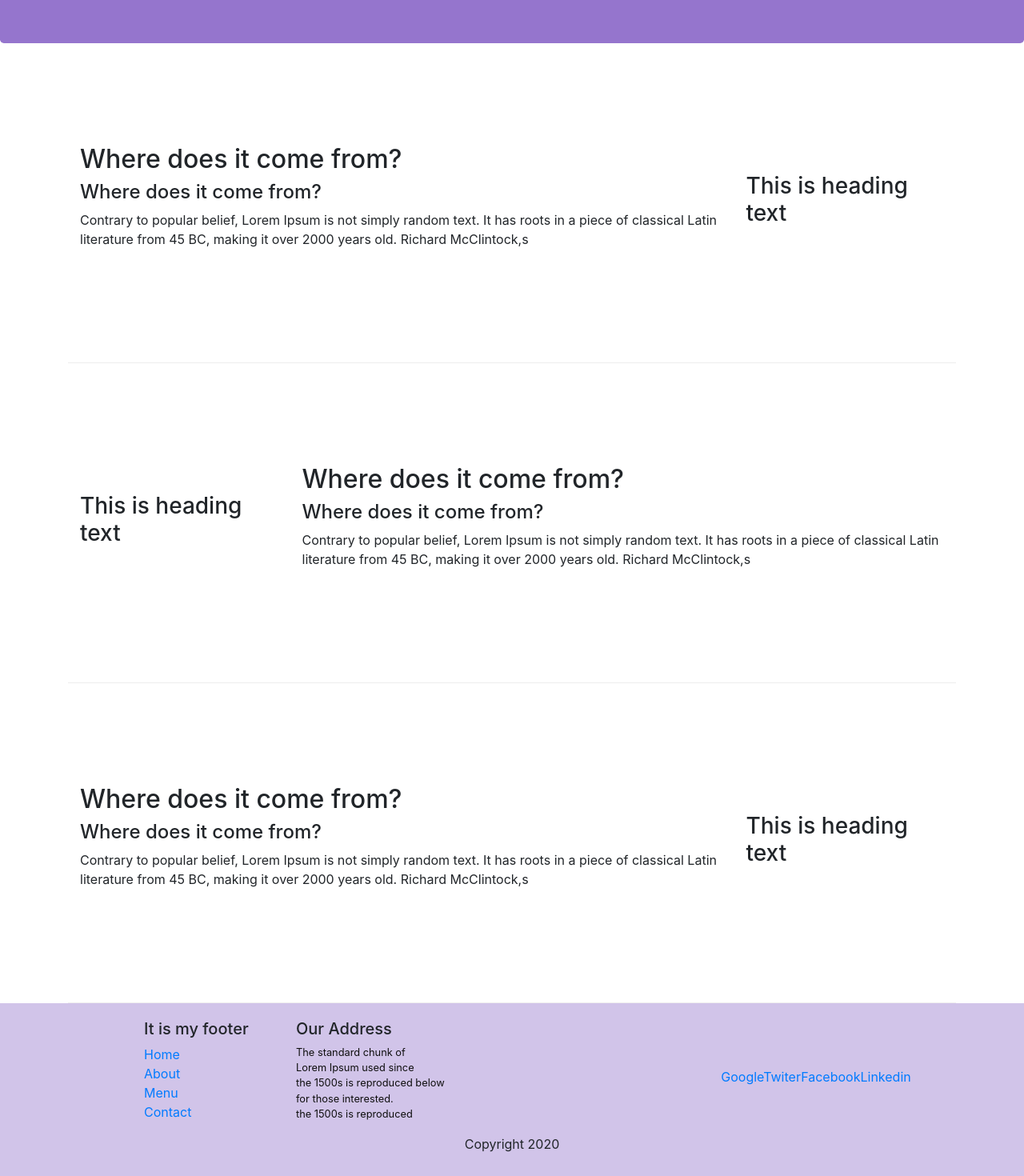
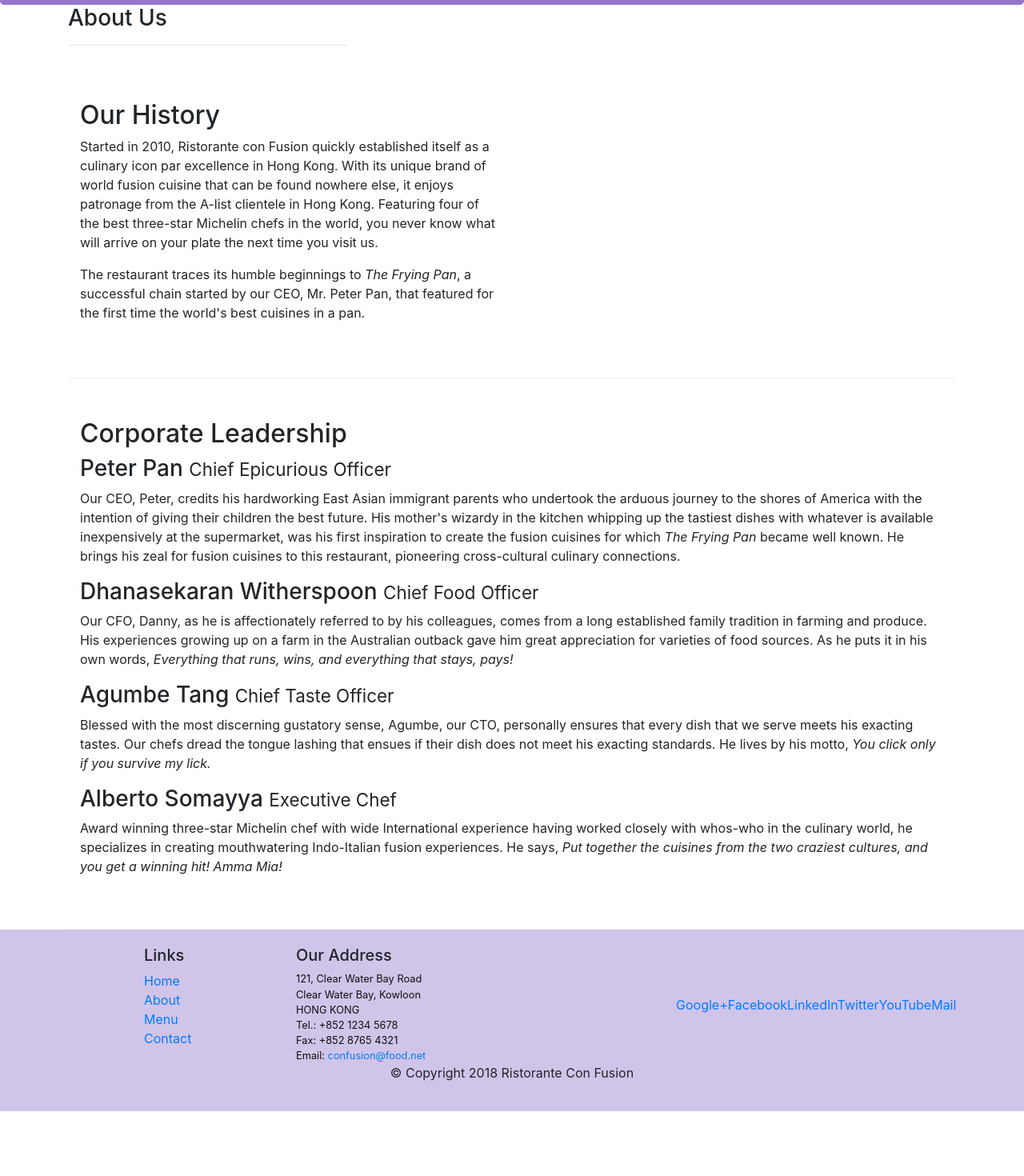
Before and after one commit to ieva1919/UI-Frameworks-and-Tools-Bootstrap-4, a React (Create React App) app: page / in a window 1280 px wide. Shown: the part 278-1748 px from the top of the page at 80% size. After the commit the page ends 1667 px from the top, so only its background shows below. Built offline with nearby package versions, Linux system fonts and the light colour scheme.

Commit message:
change text and some classes from bottstrap

```diff
--- a/src/Components/Container.jsx
+++ b/src/Components/Container.jsx
@@ -4,38 +4,37 @@ import './Container.scss'
 
 function Container() {
     return (
-        <div className="container">
-            <div className="row row-content align-items-center">
-                <div className="col-12 col-sm-4 order-sm-last col-md-3">
-                    <h3> This is heading text</h3>
+        <div>
+            <div className="container">
+                <div className="row">
+                    <div className="col-12 col-sm-4">
+                        <h3>About Us</h3>
+                        <hr />
+                    </div >
                 </div>
-                <div className="col col-sm order-sm-first col-md">
-                    <h2>Where does it come from?</h2>
-                    <h4>Where does it come from?</h4>
-                    <p>Contrary to popular belief, Lorem Ipsum is not simply random text. It has roots in a piece of classical Latin literature from 45 BC, making it over 2000 years old. Richard McClintock,s</p>
+
+                <div className="row row-content align-items-center">
+                    <div className="col-12 col-sm-6">
+                        <h2>Our History</h2>
+                        <p>Started in 2010, Ristorante con Fusion quickly established itself as a culinary icon par excellence in Hong Kong. With its unique brand of world fusion cuisine that can be found nowhere else, it enjoys patronage from the A-list clientele in Hong Kong.  Featuring four of the best three-star Michelin chefs in the world, you never know what will arrive on your plate the next time you visit us.</p>
+                        <p>The restaurant traces its humble beginnings to <em>The Frying Pan</em>, a successful chain started by our CEO, Mr. Peter Pan, that featured for the first time the world's best cuisines in a pan.</p>
+                    </div>
+                </div>
+                <div className="row row-content align-items-center ">
+                    <div className="col-12">
+                        <h2>Corporate Leadership</h2>
+                        <h3>Peter Pan <small>Chief Epicurious Officer</small></h3>
+                        <p className="d-none d-sm-block">Our CEO, Peter, credits his hardworking East Asian immigrant parents who undertook the arduous journey to the shores of America with the intention of giving their children the best future. His mother's wizardy in the kitchen whipping up the tastiest dishes with whatever is available inexpensively at the supermarket, was his first inspiration to create the fusion cuisines for which <em>The Frying Pan</em> became well known. He brings his zeal for fusion cuisines to this restaurant, pioneering cross-cultural culinary connections.</p>
+                        <h3>Dhanasekaran Witherspoon <small>Chief Food Officer</small></h3>
+                        <p className="d-none d-sm-block">Our CFO, Danny, as he is affectionately referred to by his colleagues, comes from a long established family tradition in farming and produce. His experiences growing up on a farm in the Australian outback gave him great appreciation for varieties of food sources. As he puts it in his own words, <em>Everything that runs, wins, and everything that stays, pays!</em></p>
+                        <h3>Agumbe Tang <small>Chief Taste Officer</small></h3>
+                        <p className="d-none d-sm-block">Blessed with the most discerning gustatory sense, Agumbe, our CTO, personally ensures that every dish that we serve meets his exacting tastes. Our chefs dread the tongue lashing that ensues if their dish does not meet his exacting standards. He lives by his motto, <em>You click only if you survive my lick.</em></p>
+                        <h3>Alberto Somayya <small>Executive Chef</small></h3>
+                        <p className="d-none d-sm-block">Award winning three-star Michelin chef with wide International experience having worked closely with whos-who in the culinary world, he specializes in creating mouthwatering Indo-Italian fusion experiences. He says, <em>Put together the cuisines from the two craziest cultures, and you get a winning hit! Amma Mia!</em></p>
+                    </div>
                 </div>
             </div>
-            <div className="row row-content align-items-center">
-                <div className="col-12 col-sm-4 col-md-3">
-                    <h3> This is heading text</h3>
-                </div>
-                <div className="col col-sm col-md">
-                    <h2>Where does it come from?</h2>
-                    <h4>Where does it come from?</h4>
-                    <p>Contrary to popular belief, Lorem Ipsum is not simply random text. It has roots in a piece of classical Latin literature from 45 BC, making it over 2000 years old. Richard McClintock,s</p>
-                </div>
-            </div>
-            <div className="row row-content align-items-center">
-                <div className="col-12 col-sm-4 order-sm-last col-md-3">
-                    <h3> This is heading text</h3>
-                </div>
-                <div className="col col-sm order-sm-first col-md">
-                    <h2>Where does it come from?</h2>
-                    <h4>Where does it come from?</h4>
-                    <p>Contrary to popular belief, Lorem Ipsum is not simply random text. It has roots in a piece of classical Latin literature from 45 BC, making it over 2000 years old. Richard McClintock,s</p>
-                </div>
-            </div>
-        </div >
+        </div>
     )
 }
 
--- a/src/Components/Footer.jsx
+++ b/src/Components/Footer.jsx
@@ -4,11 +4,11 @@ import './Footer.scss'
 
 function Footer() {
     return (
-        <div className="footer">
+        <footer className="footer">
             <div className="container">
                 <div className="row">
                     <div className="col-4 offset-1 col-sm-2">
-                        <h5>It is my  footer</h5>
+                        <h5>Links</h5>
                         <ul className="list-unstyled">
                             <li><a href="#">Home</a></li>
                             <li><a href="#">About</a></li>
@@ -18,25 +18,33 @@ function Footer() {
                     </div>
                     <div className="col-7 col-sm-5">
                         <h5>Our Address</h5>
-                        <address>The standard chunk of <br />Lorem Ipsum used since<br /> the 1500s is reproduced below <br />for those interested.<br /> the 1500s is reproduced
+                        <address>
+                            121, Clear Water Bay Road<br />
+                                Clear Water Bay, Kowloon<br />
+                                    HONG KONG<br />
+                                        Tel.: +852 1234 5678<br />
+                                            Fax: +852 8765 4321<br />
+                                                Email: <a href="mailto:confusion@food.net">confusion@food.net</a>
                         </address>
                     </div>
                     <div className="col-12 col-sm-4 align-self-center">
                         <div className="text-center">
-                            <a href="#">Google</a>
-                            <a href="#">Twiter</a>
-                            <a href="#">Facebook</a>
-                            <a href="#">Linkedin</a>
+                            <a href="http://google.com/+">Google+</a>
+                            <a href="http://www.facebook.com/profile.php?id=">Facebook</a>
+                            <a href="http://www.linkedin.com/in/">LinkedIn</a>
+                            <a href="http://twitter.com/">Twitter</a>
+                            <a href="http://youtube.com/">YouTube</a>
+                            <a href="mailto:">Mail</a>
                         </div>
                     </div>
                 </div>
                 <div className="row justify-content-center">
                     <div className="col-auto">
-                        <p>Copyright 2020</p>
+                        <p>© Copyright 2018 Ristorante Con Fusion</p>
                     </div>
                 </div>
             </div>
-        </div >
+        </footer>
     )
 }
 
--- a/src/Components/Header.jsx
+++ b/src/Components/Header.jsx
@@ -4,18 +4,18 @@ import './Header.scss'
 
 function Header() {
     return (
-        <div className="jumbotron">
+        <header className="jumbotron">
             <div className="container">
                 <div className="row row-header">
                     <div className="col-12 col-sm-6">
-                        <h1>It is my furst heading</h1>
-                        <p>Contrary to popular belief, Lorem Ipsum is not simply random text. It has roots in a piece of classical Latin literature from 45 BC, making it over 2000 years old. Richard McClintock, a Latin professor at Hampden-Sydney College in Virginia, looked up one of the more obscure Latin words, consectetur</p>
+                        <h1>Ristorante con Fusion</h1>
+                        <p>We take inspiration from the World's best cuisines, and create a unique fusion experience. Our lipsmacking creations will tickle your culinary senses!</p>
                     </div>
                     <div className="col-12 col-sm">
                     </div>
                 </div>
             </div>
-        </div>
+        </header>
     )
 }
 
```
Also changed, not shown: Page for a small-extra large screen size.JPG (added), Page for extra small screen size.JPG (added).
